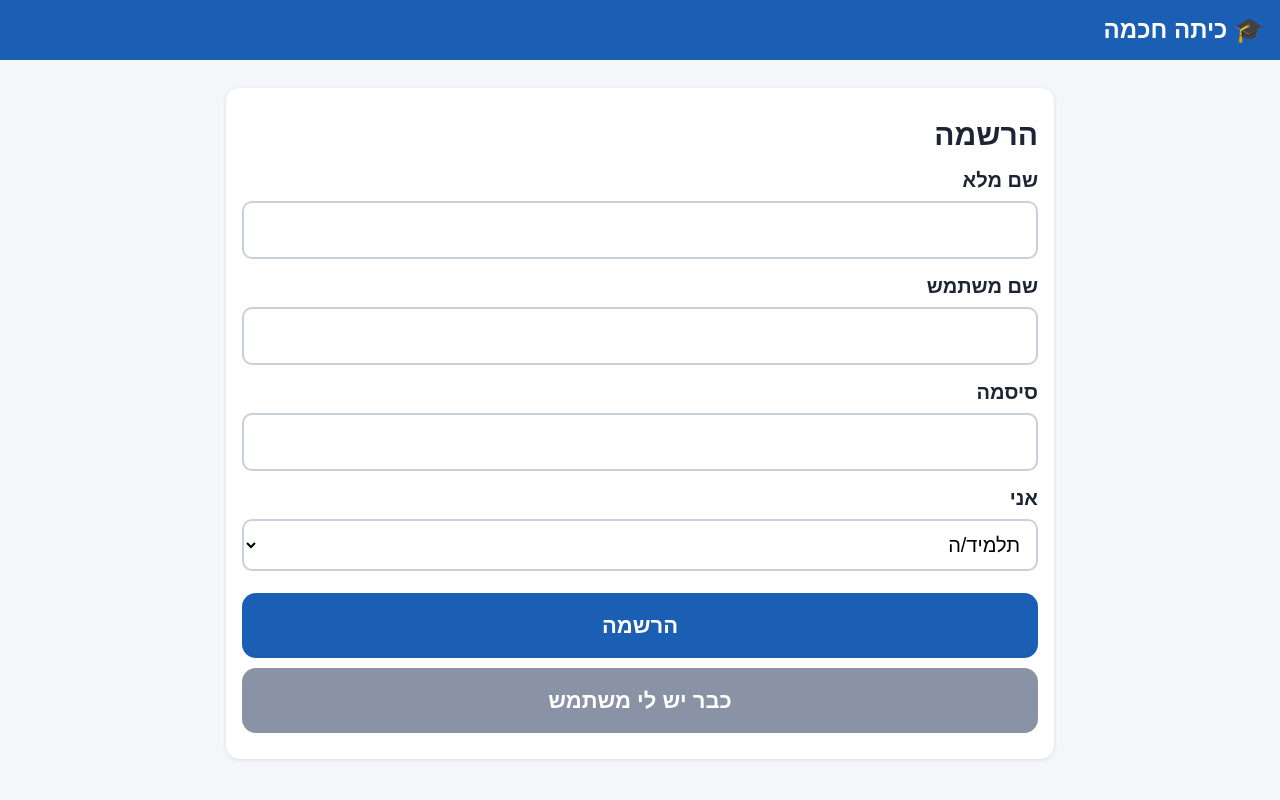
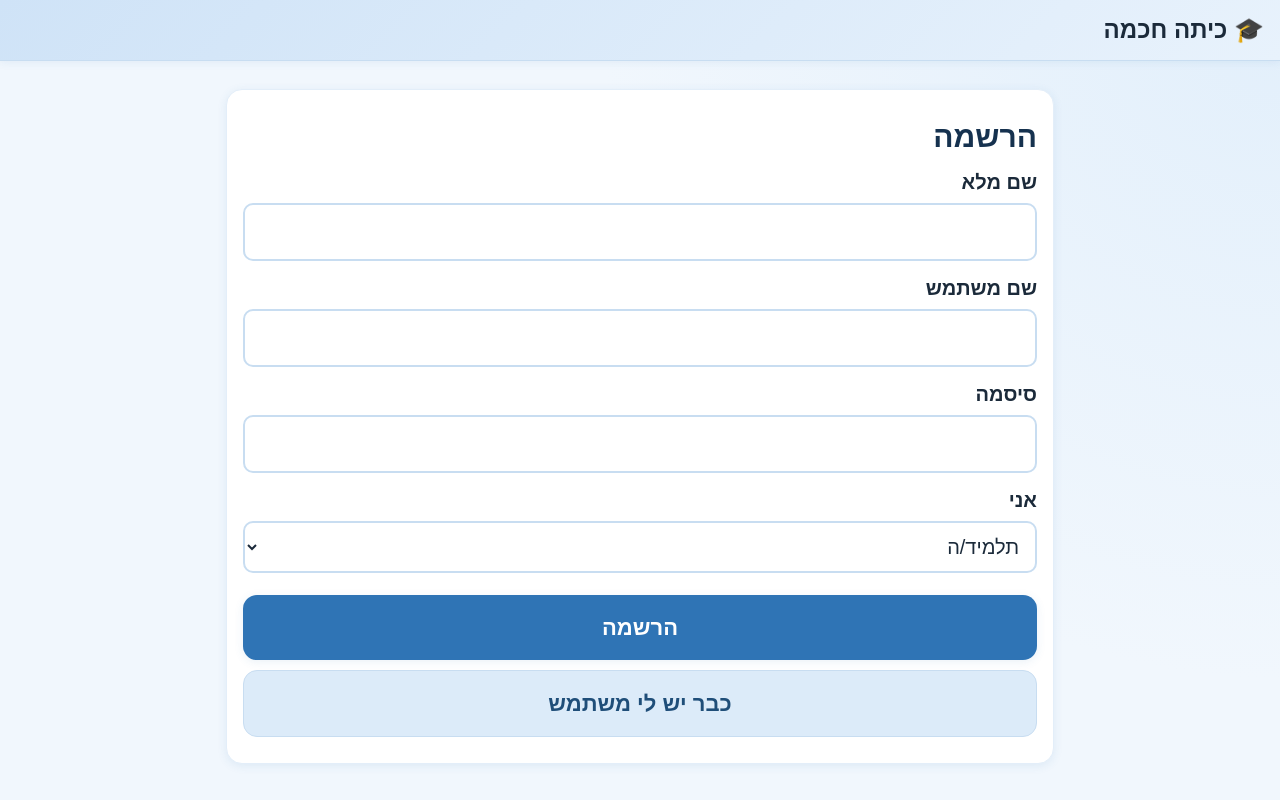
Before and after one commit to KfirZus/ex_2, a Flask app: page /register in a window 1280 px wide. Run offline with Flask 3, Linux system fonts and the light colour scheme.

Commit message:
Pale blue theme with button micro-animations
- New pale blue palette tokens; light gradient header, softer cards
- Buttons lift, shine and press-glow; focus ring for keyboard users
- Staggered tile entrance, icon tilt on hover, gentle flash/modal/badge pops
- Hover effects only on hover-capable devices; honors reduced motion
- Theme color, manifest and icon updated to the new primary blue

Co-Authored-By: Claude Opus 5.5 <noreply@anthropic.com>

```diff
--- a/static/style.css
+++ b/static/style.css
@@ -1,45 +1,113 @@
-:root{--blue:#1a5fb4;--green:#2e9e4f;--red:#c0392b;--bg:#f4f6fa;--card:#fff;--ink:#1d2433;--muted:#667}
+/* ===== Pale blue palette ===== */
+:root{
+  --blue:#2f74b5;          /* primary action (white text stays readable) */
+  --blue-dark:#245d93;     /* hover / pressed */
+  --blue-soft:#dcebf9;     /* secondary buttons, chips */
+  --blue-pale:#eaf3fc;     /* tinted surfaces */
+  --blue-line:#c8ddf1;     /* borders */
+  --green:#2e9466;--green-dark:#237551;
+  --red:#c0392b;--red-dark:#9c2d22;
+  --bg:#f1f7fd;--card:#fff;--ink:#1b2a3a;--muted:#5a6b7d;
+  --shadow:0 2px 10px rgba(47,116,181,.10);
+  --shadow-up:0 8px 20px rgba(47,116,181,.22);
+  --ease:cubic-bezier(.2,.8,.2,1);
+}
 *{box-sizing:border-box}
-body{margin:0;font-family:"Heebo","Arial",sans-serif;font-size:20px;background:var(--bg);color:var(--ink);line-height:1.5}
-header{background:var(--blue);color:#fff;padding:12px 16px;display:flex;justify-content:space-between;align-items:center;gap:8px}
-header a{color:#fff;text-decoration:none}
-header .brand{font-size:24px;font-weight:700}
+body{margin:0;font-family:"Heebo","Arial",sans-serif;font-size:20px;background:var(--bg);color:var(--ink);line-height:1.5;
+  min-height:100vh;background-image:radial-gradient(circle at 100% 0,#e2effb 0,transparent 45%);background-repeat:no-repeat}
+html{background:var(--bg)}
+header{background:linear-gradient(135deg,#cfe3f7,#e8f2fc);color:var(--ink);padding:12px 16px;display:flex;justify-content:space-between;align-items:center;gap:8px;
+  border-bottom:1px solid var(--blue-line);box-shadow:0 2px 8px rgba(47,116,181,.08);position:sticky;top:0;z-index:5}
+header a{color:var(--blue-dark);text-decoration:none;font-weight:600;transition:color .2s}
+header a:hover{color:var(--blue)}
+header .brand{font-size:24px;font-weight:700;color:var(--ink);display:inline-block;transition:transform .25s var(--ease)}
+header .brand:hover{transform:scale(1.04)}
 main{max-width:860px;margin:0 auto;padding:16px}
-.card{background:var(--card);border-radius:14px;padding:16px;margin:12px 0;box-shadow:0 1px 4px rgba(0,0,0,.1)}
-h1{font-size:30px;margin:8px 0}h2{font-size:24px;margin:8px 0}
-.btn,button{display:block;width:100%;font:inherit;font-size:22px;font-weight:600;padding:16px;margin:10px 0;border:0;border-radius:14px;background:var(--blue);color:#fff;text-align:center;text-decoration:none;cursor:pointer}
-.btn.green,button.green{background:var(--green)}.btn.red,button.red{background:var(--red)}.btn.gray,button.gray{background:#8a93a6}
+main>a:not(.btn){display:inline-block;color:var(--blue);text-decoration:none;font-weight:600;transition:transform .2s var(--ease)}
+main>a:not(.btn):hover{transform:translateX(-4px)}
+.card{background:var(--card);border-radius:16px;padding:16px;margin:12px 0;box-shadow:var(--shadow);border:1px solid #e3eef9;animation:rise .35s var(--ease) backwards}
+h1{font-size:30px;margin:8px 0;color:#16324f}h2{font-size:24px;margin:8px 0;color:#16324f}
+
+/* ===== Buttons + micro-animations ===== */
+.btn,button{position:relative;overflow:hidden;display:block;width:100%;font:inherit;font-size:22px;font-weight:600;padding:16px;margin:10px 0;border:0;border-radius:14px;
+  background:var(--blue);color:#fff;text-align:center;text-decoration:none;cursor:pointer;box-shadow:var(--shadow);
+  transition:transform .18s var(--ease),box-shadow .18s var(--ease),background-color .2s,filter .2s;-webkit-tap-highlight-color:transparent}
+/* soft "shine" that sweeps across on hover */
+.btn::before,button::before{content:"";position:absolute;top:0;bottom:0;width:40%;left:-60%;pointer-events:none;
+  background:linear-gradient(100deg,transparent,rgba(255,255,255,.35),transparent);transform:skewX(-20deg);transition:left .55s var(--ease)}
+/* ripple-like glow on press */
+.btn::after,button::after{content:"";position:absolute;inset:0;pointer-events:none;border-radius:inherit;
+  background:radial-gradient(circle,rgba(255,255,255,.45) 0,transparent 60%);opacity:0;transform:scale(.2);transition:transform .45s var(--ease),opacity .6s}
+.btn:active::after,button:active::after{opacity:1;transform:scale(1.6);transition:0s}
+@media(hover:hover){
+  .btn:hover,button:hover{transform:translateY(-2px);box-shadow:var(--shadow-up);background-color:var(--blue-dark)}
+  .btn:hover::before,button:hover::before{left:120%}
+}
+.btn:active,button:active{transform:translateY(0) scale(.97);box-shadow:var(--shadow)}
+.btn:focus-visible,button:focus-visible{outline:3px solid #8cbbe6;outline-offset:3px}
+.btn.green,button.green{background:var(--green)}.btn.red,button.red{background:var(--red)}
+.btn.gray,button.gray{background:var(--blue-soft);color:#1f4e79;box-shadow:none;border:1px solid var(--blue-line)}
+@media(hover:hover){
+  .btn.green:hover,button.green:hover{background:var(--green-dark)}
+  .btn.red:hover,button.red:hover{background:var(--red-dark)}
+  .btn.gray:hover,button.gray:hover{background:#cbe1f5}
+}
 .btn.small,button.small{display:inline-block;width:auto;font-size:18px;padding:8px 16px;margin:4px}
-button:disabled{opacity:.5;cursor:not-allowed}
-input,select,textarea{font:inherit;width:100%;padding:12px;margin:6px 0 12px;border:2px solid #c9d0dd;border-radius:10px;background:#fff}
+button:disabled{opacity:.5;cursor:not-allowed;transform:none!important;box-shadow:none}
+button:disabled::before,button:disabled::after{display:none}
+
+/* ===== Forms ===== */
+input,select,textarea{font:inherit;width:100%;padding:12px;margin:6px 0 12px;border:2px solid var(--blue-line);border-radius:10px;background:#fff;color:var(--ink);
+  transition:border-color .2s,box-shadow .2s}
+input:focus,select:focus,textarea:focus{outline:none;border-color:var(--blue);box-shadow:0 0 0 4px rgba(47,116,181,.18)}
 label{font-weight:600}
 .t24{display:flex;align-items:center;gap:8px;direction:ltr}
 .t24 select{flex:1;width:auto;text-align:center;margin:6px 0 12px}
 .grid{display:grid;grid-template-columns:1fr 1fr;gap:12px}
 @media(max-width:520px){.grid{grid-template-columns:1fr}}
-.tab{display:flex;flex-direction:column;align-items:center;justify-content:center;gap:6px;min-height:120px;margin:0;font-size:22px}
-.tab .ic{font-size:40px}
-.flash{padding:12px 16px;border-radius:10px;margin:10px 0;font-weight:600}
-.flash.ok{background:#d9f2e0;color:#14542a}.flash.error{background:#fbdcd8;color:#7a1d12}
+
+/* ===== Course tiles ===== */
+.tab{display:flex;flex-direction:column;align-items:center;justify-content:center;gap:6px;min-height:120px;margin:0;font-size:22px;
+  background:linear-gradient(160deg,#fff,var(--blue-pale));color:#16324f;border:1px solid var(--blue-line);animation:rise .4s var(--ease) backwards}
+.grid>.tab:nth-child(2){animation-delay:.05s}.grid>.tab:nth-child(3){animation-delay:.1s}
+.grid>.tab:nth-child(4){animation-delay:.15s}.grid>.tab:nth-child(5){animation-delay:.2s}.grid>.tab:nth-child(6){animation-delay:.25s}
+.tab .ic{font-size:40px;display:inline-block;transition:transform .3s var(--ease)}
+@media(hover:hover){
+  .btn.tab:hover{background:linear-gradient(160deg,#fff,#d6e8f8);border-color:#9fc5ea}
+  .tab:hover .ic{transform:scale(1.18) rotate(-6deg)}
+}
+
+/* ===== Feedback & content ===== */
+.flash{padding:12px 16px;border-radius:10px;margin:10px 0;font-weight:600;animation:slideIn .4s var(--ease) backwards}
+.flash.ok{background:#dbf3e6;color:#14542a}.flash.error{background:#fbdcd8;color:#7a1d12}
 .muted{color:var(--muted)}.big{font-size:44px;font-weight:700;text-align:center}
-.timer{font-size:56px;font-weight:700;text-align:center;direction:ltr}
+.timer{font-size:56px;font-weight:700;text-align:center;direction:ltr;color:#16324f}
 .row{display:flex;justify-content:space-between;align-items:center;gap:8px;flex-wrap:wrap}
-.badge{display:inline-block;padding:2px 10px;border-radius:999px;font-size:16px;font-weight:700;color:#fff;background:var(--green)}
+.badge{display:inline-block;padding:2px 10px;border-radius:999px;font-size:16px;font-weight:700;color:#fff;background:var(--green);animation:pop .3s var(--ease) backwards}
 .badge.late{background:var(--red)}
-.opt{background:#eef2fb;color:var(--ink);border:3px solid transparent}
-.opt.mine{border-color:var(--blue)}.opt.correct{background:#bdeccb;border-color:var(--green)}
+.opt{background:var(--blue-pale);color:var(--ink);border:3px solid transparent;box-shadow:none}
+@media(hover:hover){.opt:hover{background-color:#d6e8f8}}
+.opt.mine{border-color:var(--blue)}.opt.correct{background:#c4ecd5;border-color:var(--green)}
 .opt .cnt{display:block;font-size:18px;font-weight:400}
 .feed{max-height:50vh;overflow:auto}
-.msg{padding:8px 12px;border-radius:12px;background:#eef2fb;margin:6px 0}
+.msg{padding:8px 12px;border-radius:12px;background:var(--blue-pale);margin:6px 0;animation:rise .3s var(--ease) backwards}
 .msg.teacher{background:#fff3cd}.msg small{color:var(--muted)}
 .photo img{width:100%;border-radius:10px}
 .sticky-bottom{position:sticky;bottom:0;background:var(--bg);padding:8px 0}
 .hidden{display:none!important}
-.modal{position:fixed;inset:0;background:rgba(0,0,0,.55);display:flex;align-items:center;justify-content:center;padding:16px;z-index:10}
-.modal>div{background:#fff;border-radius:14px;padding:20px;max-width:640px;width:100%;max-height:85vh;overflow:auto}
+.modal{position:fixed;inset:0;background:rgba(22,50,79,.45);display:flex;align-items:center;justify-content:center;padding:16px;z-index:10;animation:fade .2s backwards}
+.modal>div{background:#fff;border-radius:16px;padding:20px;max-width:640px;width:100%;max-height:85vh;overflow:auto;box-shadow:0 20px 50px rgba(22,50,79,.25);animation:pop .3s var(--ease) backwards}
 pre.sum{white-space:pre-wrap;font:inherit}
-table{width:100%;border-collapse:collapse}td,th{padding:8px;border-bottom:1px solid #dde}
-.qbox{border:2px dashed #b7c1d6;border-radius:12px;padding:12px;margin:12px 0}
+table{width:100%;border-collapse:collapse}td,th{padding:8px;border-bottom:1px solid #dfeaf6}
+tr{transition:background-color .2s}@media(hover:hover){tbody tr:hover{background:var(--blue-pale)}}
+.qbox{border:2px dashed #a9c9e8;border-radius:12px;padding:12px;margin:12px 0;background:#fafdff}
 .ansrow{display:flex;gap:8px;align-items:center}.ansrow input[type=text]{margin:4px 0}
-.tick{width:56px;flex:none;margin:0;padding:10px;background:#c9d0dd}.tick.on{background:var(--green)}
+.tick{width:56px;flex:none;margin:0;padding:10px;background:var(--blue-line);box-shadow:none}.tick.on{background:var(--green);animation:pop .25s var(--ease)}
 .nowrap{white-space:nowrap}
+
+/* ===== Keyframes ===== */
+@keyframes rise{from{opacity:0;transform:translateY(8px)}to{opacity:1;transform:none}}
+@keyframes slideIn{from{opacity:0;transform:translateY(-8px)}to{opacity:1;transform:none}}
+@keyframes pop{0%{transform:scale(.85);opacity:0}70%{transform:scale(1.04);opacity:1}100%{transform:scale(1)}}
+@keyframes fade{from{opacity:0}to{opacity:1}}
+@media(prefers-reduced-motion:reduce){*,*::before,*::after{animation:none!important;transition:none!important}}
--- a/templates/base.html
+++ b/templates/base.html
@@ -5,7 +5,7 @@
 <meta name="viewport" content="width=device-width,initial-scale=1">
 <title>{% block title %}כיתה חכמה{% endblock %}</title>
 <link rel="manifest" href="{{ url_for('static', filename='manifest.json') }}">
-<meta name="theme-color" content="#1a5fb4">
+<meta name="theme-color" content="#2f74b5">
 <link rel="icon" href="{{ url_for('static', filename='icon.svg') }}">
 <link rel="stylesheet" href="{{ url_for('static', filename='style.css') }}">
 </head>
```
Also changed, not shown: static/icon.svg, static/manifest.json.
